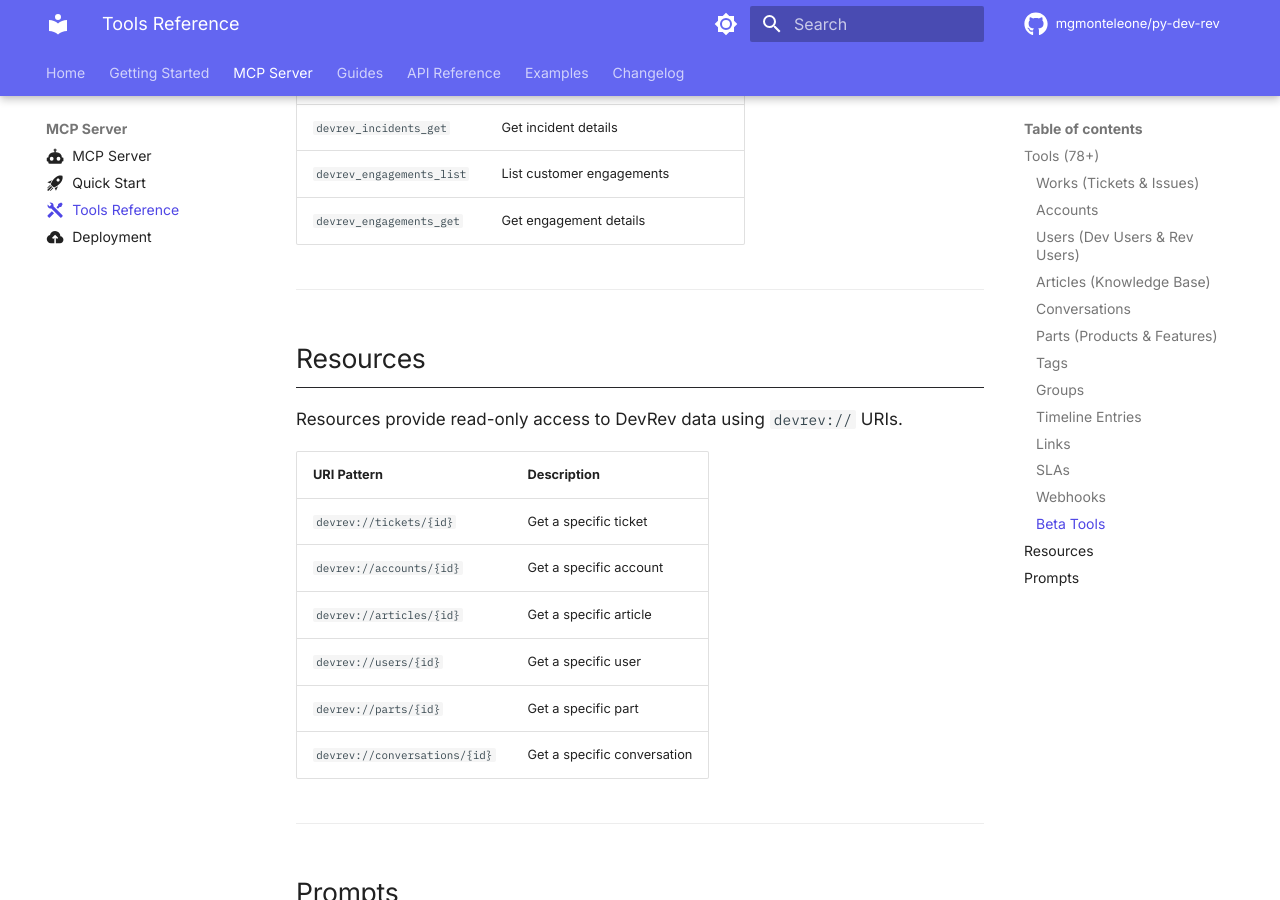
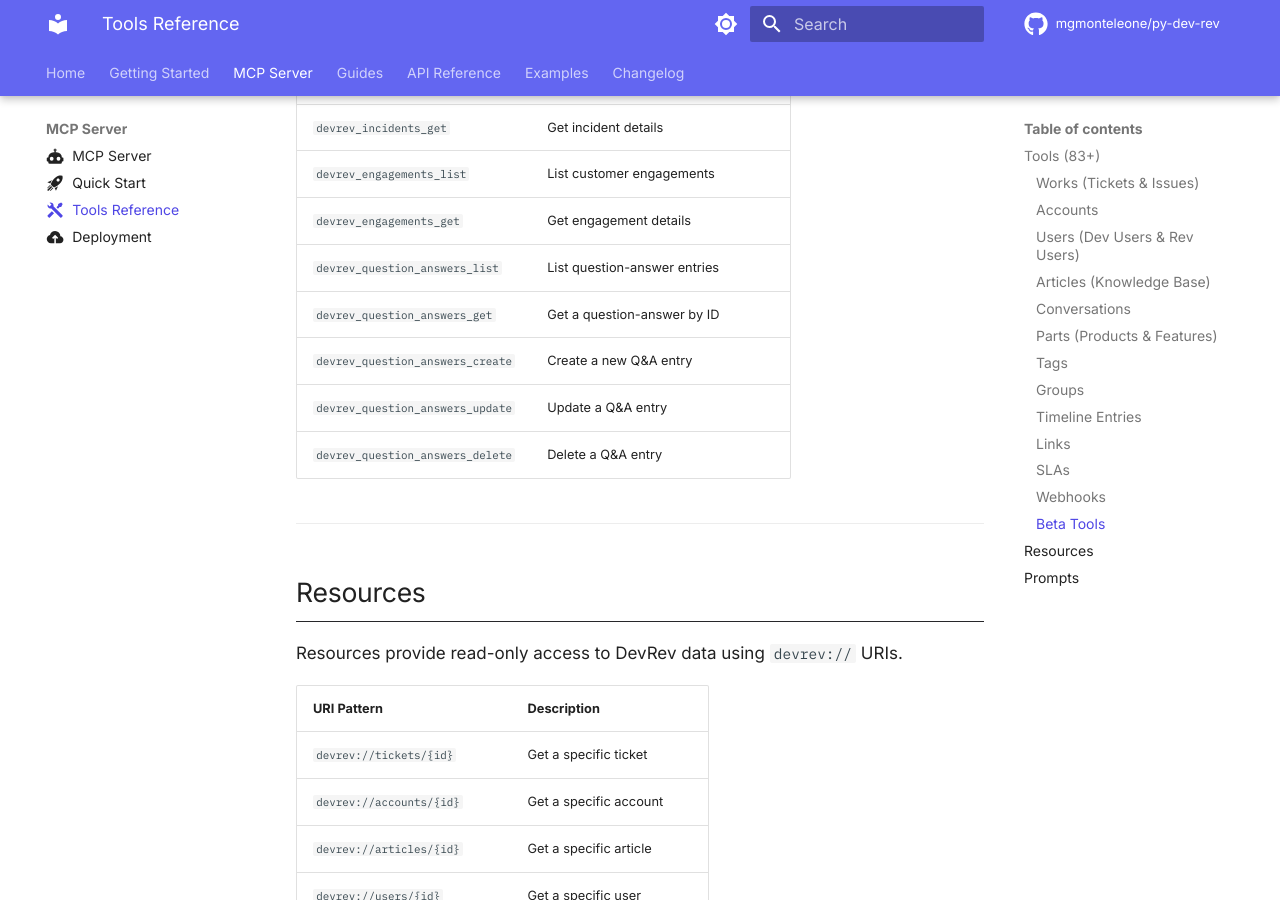
Before and after one commit to mgmonteleone/py-dev-rev, an MkDocs documentation site: the page built from docs/mcp/tools-reference.md, in a window 1280 px wide and 900 px high, scrolled down 4966 px. Built offline with MkDocs 1.6.1 and Material for MkDocs 9.7.7, drawn with Linux system fonts in a browser that asks for light colours; comment, search, counter and statistics services are not loaded; the version menu is left out; some of the changed text lies outside the part shown.

Commit message:
docs: add question-answers tools to MCP reference docs (#189)

```diff
--- a/docs/mcp/tools-reference.md
+++ b/docs/mcp/tools-reference.md
@@ -6,7 +6,7 @@
 
 Complete reference of all MCP capabilities provided by the DevRev MCP Server.
 
-## Tools (78+)
+## Tools (83+)
 
 Tools are the primary way AI assistants interact with DevRev. Each tool maps to one or more DevRev API endpoints.
 
@@ -139,6 +139,11 @@
 | `devrev_incidents_get` | Get incident details |
 | `devrev_engagements_list` | List customer engagements |
 | `devrev_engagements_get` | Get engagement details |
+| `devrev_question_answers_list` | List question-answer entries |
+| `devrev_question_answers_get` | Get a question-answer by ID |
+| `devrev_question_answers_create` | Create a new Q&A entry |
+| `devrev_question_answers_update` | Update a Q&A entry |
+| `devrev_question_answers_delete` | Delete a Q&A entry |
 
 ---
 
```
Also changed, not shown: llms-mcp.txt (+8 -1 lines).
